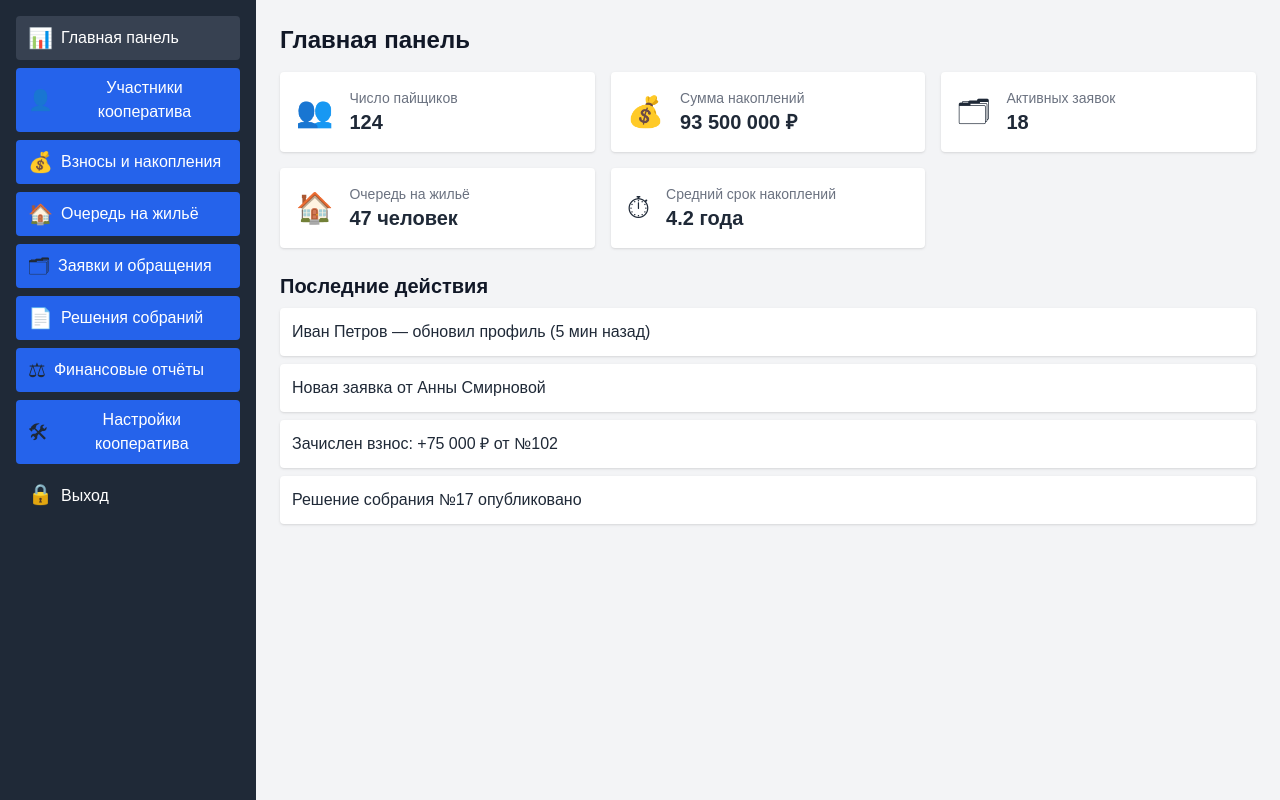
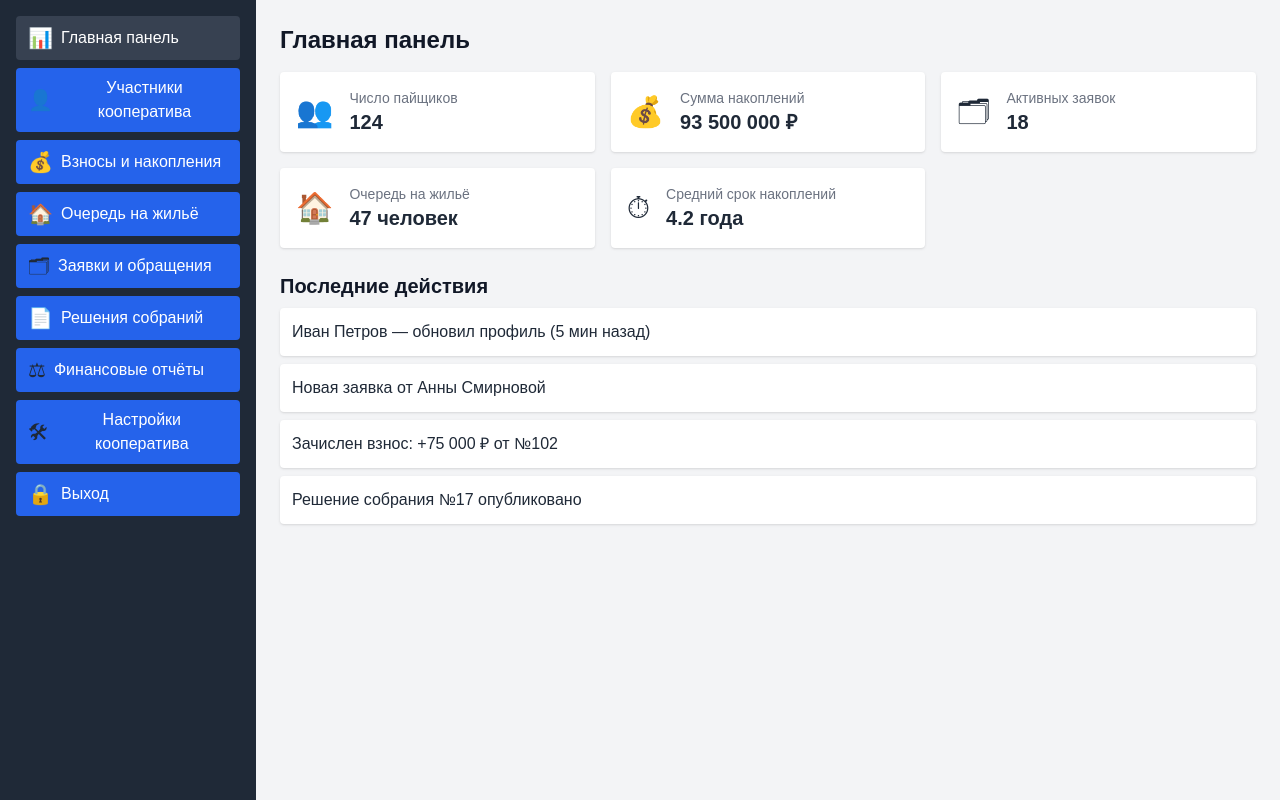
Before and after one commit to maxommsk/artel-platform, a Next.js app: page /admin/dashboard in a window 1280 px wide. Built offline with nearby package versions, Linux system fonts and the light colour scheme.

Commit message:
Update AdminDashboard.tsx

```diff
--- a/src/components/admin/AdminDashboard.tsx
+++ b/src/components/admin/AdminDashboard.tsx
@@ -1,6 +1,7 @@
 'use client';
 
 import React, { useState } from 'react';
+import { useRouter } from 'next/navigation';
 
 interface MenuItem {
   id: string;
@@ -21,6 +22,18 @@ const menu: MenuItem[] = [
 
 export default function AdminDashboard() {
   const [active, setActive] = useState('main');
+  const router = useRouter();
+
+  const handleLogout = async () => {
+    try {
+      await fetch('/api/auth/logout', { method: 'POST' });
+      localStorage.removeItem('authToken');
+      localStorage.removeItem('user');
+      router.push('/');
+    } catch (error) {
+      console.error('Ошибка при выходе:', error);
+    }
+  };
 
   const renderSection = () => {
     switch (active) {
@@ -59,12 +72,12 @@ export default function AdminDashboard() {
               {item.label}
             </button>
           ))}
-          <a
-            href="/logout"
-            className="block w-full text-left px-3 py-2 rounded hover:bg-gray-700"
+          <button
+            onClick={handleLogout}
+            className="w-full flex items-center px-3 py-2 rounded hover:bg-gray-700"
           >
             <span className="mr-2 text-xl">🔒</span>Выход
-          </a>
+          </button>
         </nav>
       </aside>
       <main className="flex-1 p-6 bg-gray-100 overflow-y-auto">{renderSection()}</main>
```
